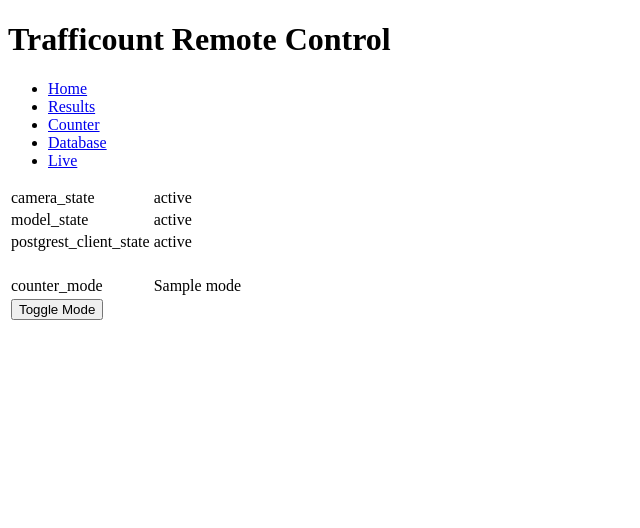
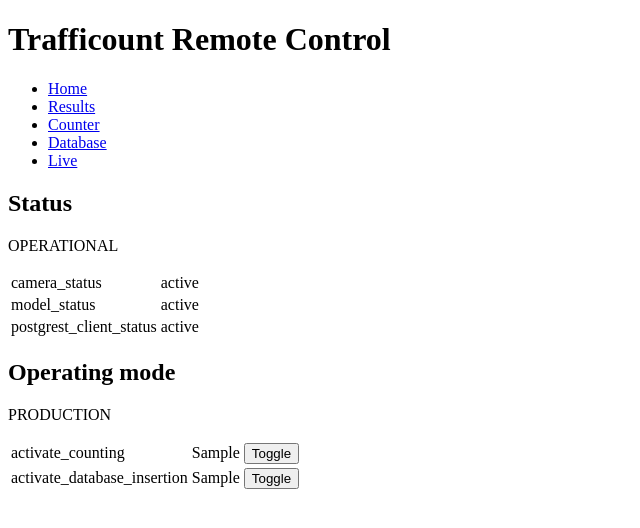
Before and after one commit to biloute02/trafficount, a Python web app: template sources/people_counter/templates/index.html in a window 1280 px wide. Shown: the top 528 px of the page, without its empty margins (0-640 px from the left). Run offline with Jinja, Linux system fonts and the light colour scheme; the template is opened without the code that fills it: most values are stand-ins (such as "Sample title", 1, 10 or a date in 2020).

Commit message:
Add operational modes activate_counting and activate_database_insertion. Toggle the modes in the web interface.

```diff
--- a/sources/people_counter/pgclient.py
+++ b/sources/people_counter/pgclient.py
@@ -43,6 +43,8 @@ class PGClient:
         self.insertion_delay: int = 10
         self.error_delay: int = 60
 
+        # Activate the insertion of the detections values to the Database
+        self.activate_insertion: bool = False
 
     def insert_row(
         self,
@@ -155,6 +157,10 @@ class PGClient:
             # Wait until insert buffer delay has elapsed
             await asyncio.sleep(self.insertion_delay)
 
+            # Check if insertion mode is ON
+            if not self.activate_insertion:
+                continue
+
             # Insert the buffer to the databse
             if not await self.insert_buffer():
                 logger.info(f"{self.error_delay} minutes sleep before retrying insertion")
--- a/sources/people_counter/templates/index.html
+++ b/sources/people_counter/templates/index.html
@@ -1,30 +1,49 @@
 {% extends "layout.html" %}
 {% block body %}
+
+<h2>Status</h2>
+<p>
+    {% if camera_status and model_status and postgrest_client_status %}
+        {{ "OPERATIONAL" }}
+    {% else %}
+        {{ "NON-OPERATIONAL" }}
+    {% endif %}
+</p>
 <table>
     <tr>
-        <td>camera_state</td>
-        <td>{{ camera_state }}</td>
+        <td>camera_status</td>
+        <td>{{ camera_status }}</td>
     </tr>
     <tr>
-        <td>model_state</td>
-        <td>{{ model_state }}</td>
+        <td>model_status</td>
+        <td>{{ model_status }}</td>
     </tr>
     <tr>
-        <td>postgrest_client_state</td>
-        <td>{{ postgrest_client_state }}</td>
-    </tr>
-    <tr><td><br></td></tr>
-    <tr>
-        <td>counter_mode</td>
-        <td>{{ mode }}</td>
-    </tr>
-    <tr>
-        <td>
-            <form method="post" action="/">
-                <button type="submit" name="toggle_mode">Toggle Mode</button>
-            </form>
-        </td>
-
+        <td>postgrest_client_status</td>
+        <td>{{ postgrest_client_status }}</td>
     </tr>
 </table>
+
+<h2>Operating mode</h2>
+<p>
+    {% if activate_counting and activate_database_insertion %}
+        {{ "PRODUCTION" }}
+    {% else %}
+        {{ "CALIBRATION" }}
+    {% endif %}
+</p>
+<form method="post" action="/">
+    <table>
+        <tr>
+            <td>activate_counting</td>
+            <td>{{ activate_counting }}</td>
+            <td><button type="submit" name="toggle_counting">Toggle</button></td>
+        </tr>
+        <tr>
+            <td>activate_database_insertion</td>
+            <td>{{ activate_database_insertion }}</td>
+            <td><button type="submit" name="toggle_database_insertion">Toggle</button></td>
+        </tr>
+    </table>
+</form>
 {% endblock %}
```
Also changed, not shown: sources/people_counter/counter.py (+37 -55 lines), sources/people_counter/web.py (+11 -9 lines).
